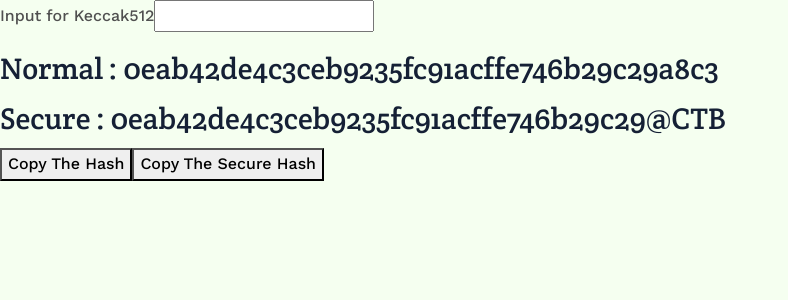
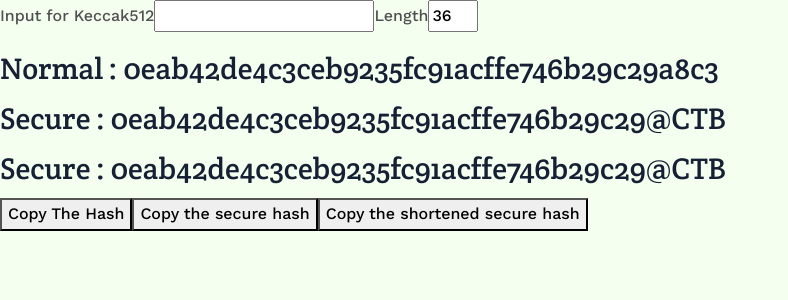
Before and after one commit to consentsam/consentsam.github.io, a Next.js app: page /keccak512 in a window 1280 px wide. Shown: the top 300 px of the page, without its empty margins (0-788 px from the left). Built offline with nearby package versions, Linux system fonts and the light colour scheme.

Commit message:
refactor: adds custom length hash

```diff
--- a/pages/keccak512.js
+++ b/pages/keccak512.js
@@ -1,38 +1,36 @@
-// import Head from 'next/head'
-// import Image from 'next/image'
-// import styles from '../styles/Home.module.css'
-import { keccak_512 } from 'js-sha3';
-import React,{useState,useEffect,useRef} from 'react';
-import {useForm} from "react-hook-form";
+import { keccak_512 } from 'js-sha3'
+import React, { useState, useRef } from 'react'
+import { useForm } from 'react-hook-form'
 
 export default function Home() {
-
-  const [keccak512, setKeccak512] = useState('');
-  const [copySuccess, setCopySuccess] = useState('');
-  const textAreaRef = useRef(null);
+    const [keccak512, setKeccak512] = useState('')
+    const [copySuccess, setCopySuccess] = useState('')
+    const textAreaRef = useRef(null)
+    const [length, setLength] = useState(36)
 
     function getKeccak512Hash(input_string) {
-    return keccak_512(input_string).slice(0,40);
+        return keccak_512(input_string).slice(0, 40)
     }
-  function getSecureKeccak512Hash(input_string) {
-    return keccak_512(input_string).slice(0,36) + "@CTB";
+
+    function getSecureKeccak512Hash(input_string, length) {
+        return keccak_512(input_string).slice(0, length) + '@CTB'
     }
+
     return (
         <div>
             <form>
                 <div>
-            <label htmlFor="keccak512-input">Input for Keccak512</label>
-            <input type="text" name="keccak512-input" value={keccak512} onChange={e => setKeccak512(e.target.value)} />
+                    <label htmlFor='keccak512-input'>Input for Keccak512</label>
+                    <input type='text' name='keccak512-input' value={keccak512} onChange={(e) => setKeccak512(e.target.value)} autoComplete='off' />
+                    <label htmlFor='length-input'>Length</label>
+                    <input type='number' name='length-input' value={length} onChange={(e) => setLength(e.target.value)} style={{ width: '50px' }} autoComplete='off' />
                     <p></p>
-            <h3 className="text-3xl font-bold underline">
-              Normal : {getKeccak512Hash(keccak512)}
-            </h3>
-
-            <h3 className="text-3xl font-bold underline">
-              Secure : {getSecureKeccak512Hash(keccak512)}
-            </h3>
+                    <h3 className='text-3xl font-bold underline'>Normal : {getKeccak512Hash(keccak512)}</h3>
+                    <h3 className='text-3xl font-bold underline'>Secure : {getSecureKeccak512Hash(keccak512, 36)}</h3>
+                    <h3 className='text-3xl font-bold underline'>Secure : {getSecureKeccak512Hash(keccak512, length)}</h3>
                     <button onClick={() => navigator.clipboard.writeText(getKeccak512Hash(keccak512))}>Copy The Hash</button>
-            <button onClick={() => navigator.clipboard.writeText(getSecureKeccak512Hash(keccak512))}>Copy The Secure Hash</button>
+                    <button onClick={() => navigator.clipboard.writeText(getSecureKeccak512Hash(keccak512, 36))}>Copy the secure hash</button>
+                    <button onClick={() => navigator.clipboard.writeText(getSecureKeccak512Hash(keccak512, length))}>Copy the shortened secure hash</button>
                 </div>
             </form>
         </div>
```
Lines whose indentation alone changed are shown as unchanged.
